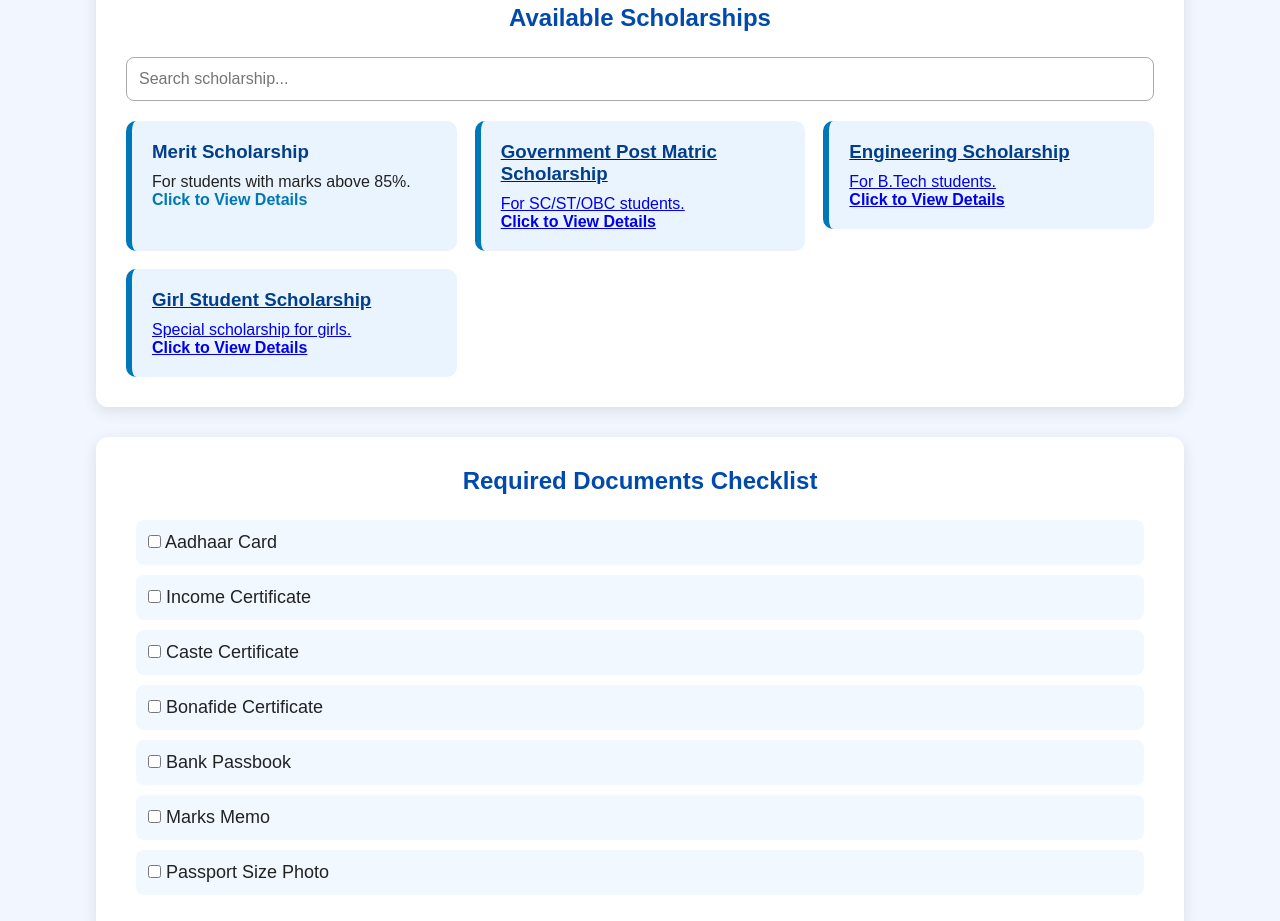
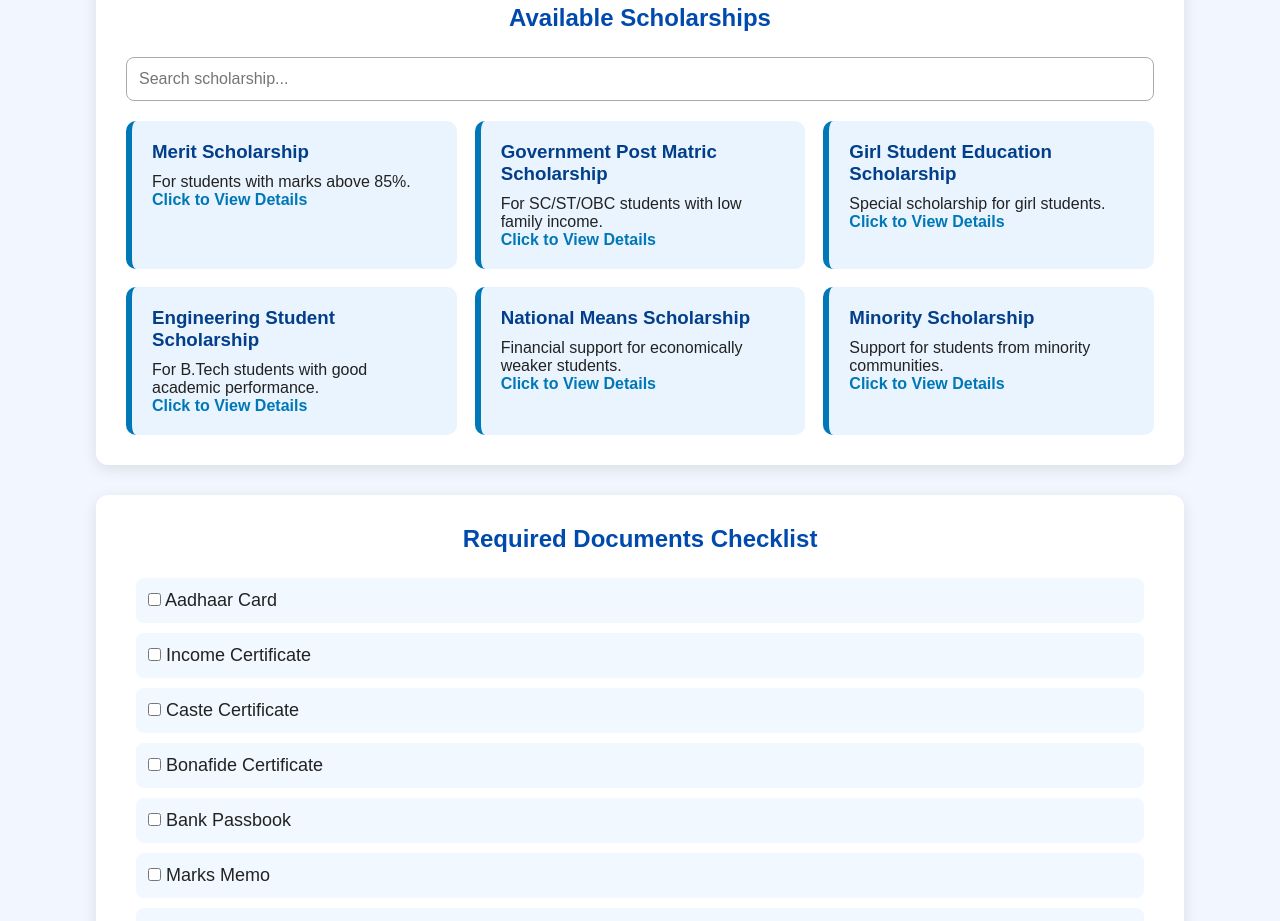
Before and after one commit to vtu28889-btc/StudentInformationPortal, a plain HTML site: page index.html in a window 1280 px wide. Shown: the part 1100-2021 px from the top of the page. Drawn offline with Linux system fonts and the light colour scheme.

Commit message:
Update index.html

```diff
--- a/index.html
+++ b/index.html
@@ -82,30 +82,60 @@
 </div>
     </a>
 
-    <a href="postmatric.html" class="card-link">
+
        <div class="card">
     <h3>Government Post Matric Scholarship</h3>
-            <p>For SC/ST/OBC students.</p>
-            <p><b>Click to View Details</b></p>
+    <p>For SC/ST/OBC students with low family income.</p>
+
+    <p>
+        <a href="postmatric.html" class="view-link">
+            <b>Click to View Details</b>
+        </a>
+    </p>
 </div>
+
+<div class="card">
+    <h3>Girl Student Education Scholarship</h3>
+    <p>Special scholarship for girl students.</p>
+
+    <p>
+        <a href="girlstudent.html" class="view-link">
+            <b>Click to View Details</b>
         </a>
+    </p>
+</div>
 
-    <a href="engineering.html" class="card-link">
 <div class="card">
-            <h3>Engineering Scholarship</h3>
-            <p>For B.Tech students.</p>
-            <p><b>Click to View Details</b></p>
+    <h3>Engineering Student Scholarship</h3>
+    <p>For B.Tech students with good academic performance.</p>
+
+    <p>
+        <a href="engineering.html" class="view-link">
+            <b>Click to View Details</b>
+        </a>
+    </p>
 </div>
+
+<div class="card">
+    <h3>National Means Scholarship</h3>
+    <p>Financial support for economically weaker students.</p>
+
+    <p>
+        <a href="nationalmeans.html" class="view-link">
+            <b>Click to View Details</b>
         </a>
+    </p>
+</div>
 
-    <a href="girlstudent.html" class="card-link">
 <div class="card">
-            <h3>Girl Student Scholarship</h3>
-            <p>Special scholarship for girls.</p>
-            <p><b>Click to View Details</b></p>
-        </div>
+    <h3>Minority Scholarship</h3>
+    <p>Support for students from minority communities.</p>
+
+    <p>
+        <a href="minority.html" class="view-link">
+            <b>Click to View Details</b>
         </a>
-
+    </p>
 </div>
 
     </div>
```
Lines whose indentation alone changed are shown as unchanged.
